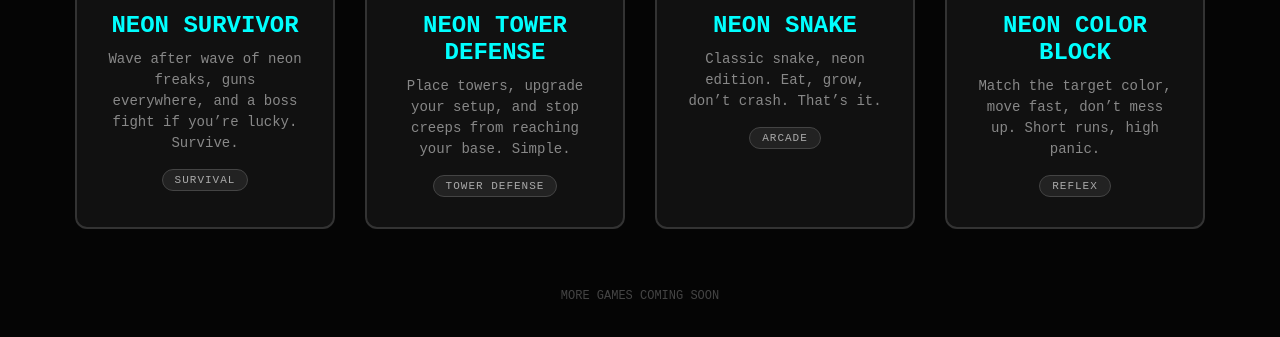
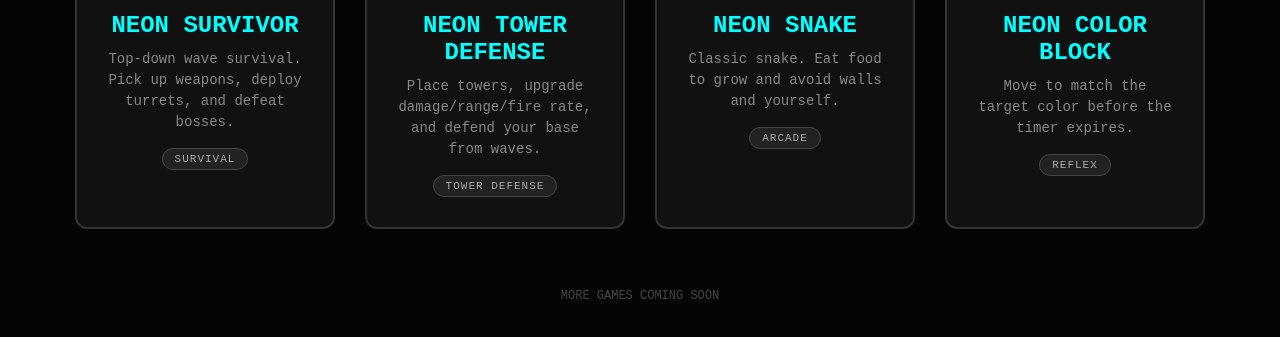
Before and after one commit to receptedondc/arcade-platform, a plain HTML site: page index.html in a window 1280 px wide. Shown: the part 379-716 px from the top of the page. Drawn offline with Linux system fonts and the light colour scheme.

Commit message:
Replace descriptions with brief, factual summaries

```diff
--- a/index.html
+++ b/index.html
@@ -98,28 +98,28 @@
             <a href="neon-survivor.html" class="game-card">
                 <div class="game-icon">🎯</div>
                 <div class="game-title">NEON SURVIVOR</div>
-                <div class="game-desc">Wave after wave of neon freaks, guns everywhere, and a boss fight if you’re lucky. Survive.</div>
+                <div class="game-desc">Top-down wave survival. Pick up weapons, deploy turrets, and defeat bosses.</div>
                 <div class="game-tag">SURVIVAL</div>
             </a>
 
             <a href="neon-td.html" class="game-card">
                 <div class="game-icon">🏰</div>
                 <div class="game-title">NEON TOWER DEFENSE</div>
-                <div class="game-desc">Place towers, upgrade your setup, and stop creeps from reaching your base. Simple.</div>
+                <div class="game-desc">Place towers, upgrade damage/range/fire rate, and defend your base from waves.</div>
                 <div class="game-tag">TOWER DEFENSE</div>
             </a>
 
             <a href="neon-snake.html" class="game-card">
                 <div class="game-icon">🐍</div>
                 <div class="game-title">NEON SNAKE</div>
-                <div class="game-desc">Classic snake, neon edition. Eat, grow, don’t crash. That’s it.</div>
+                <div class="game-desc">Classic snake. Eat food to grow and avoid walls and yourself.</div>
                 <div class="game-tag">ARCADE</div>
             </a>
 
             <a href="neon-colorblock.html" class="game-card">
                 <div class="game-icon">🎨</div>
                 <div class="game-title">NEON COLOR BLOCK</div>
-                <div class="game-desc">Match the target color, move fast, don’t mess up. Short runs, high panic.</div>
+                <div class="game-desc">Move to match the target color before the timer expires.</div>
                 <div class="game-tag">REFLEX</div>
             </a>
         </div>
```
